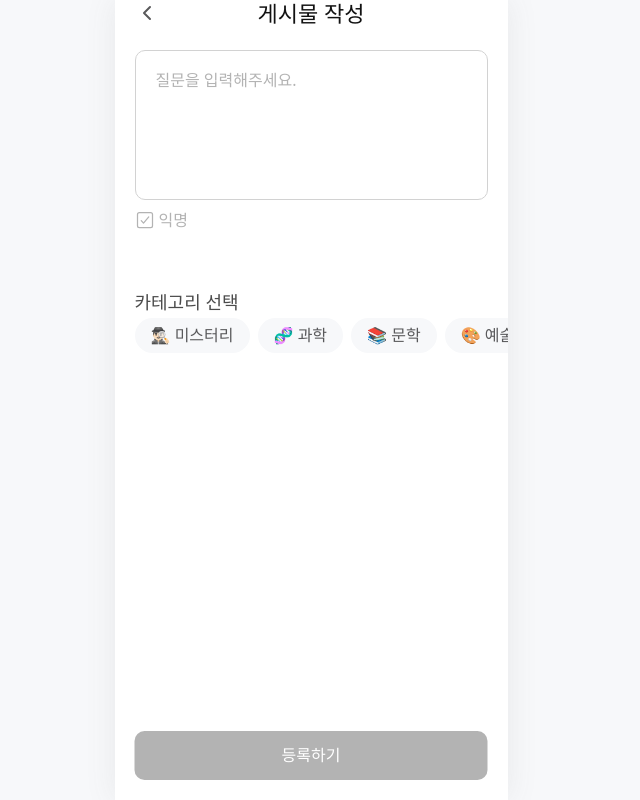
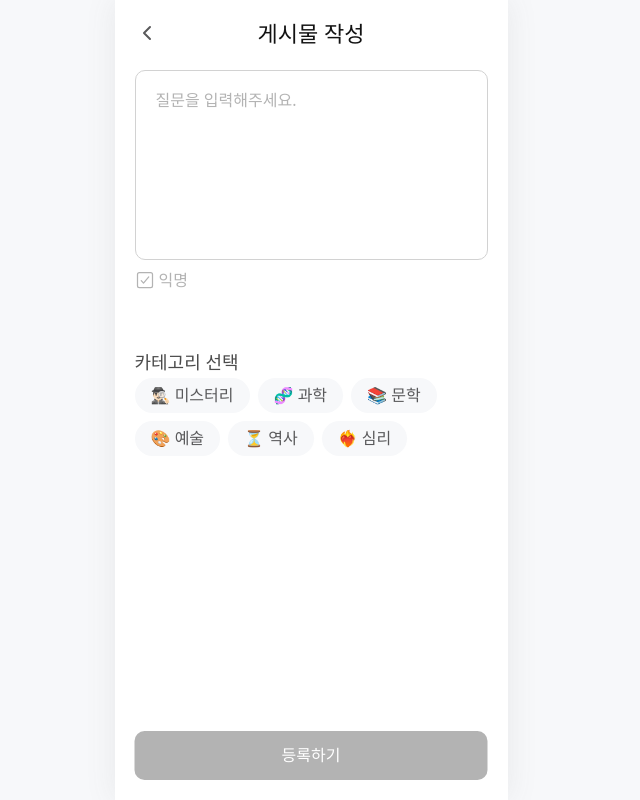
Before and after one commit to 5cool9/Quizley-FE, a React (Vite) app in the folder quizley/: page /community/create in a window 1280 px wide. Shown: the whole page, without its empty margins (329-969 px from the left). Built offline with nearby package versions, Linux system fonts and the light colour scheme; no server answers; a web font is replaced by a local one.

Commit message:
Fix: 커뮤니티 UI 수정

```diff
--- a/quizley/src/component/answerQInput.tsx
+++ b/quizley/src/component/answerQInput.tsx
@@ -23,7 +23,7 @@ export default function AnswerQInput({
         defaultValue={value === undefined ? defaultValue : undefined}
         onChange={(e) => onChange?.(e.target.value)}
         placeholder={placeholder}
-        className="h-[150px] w-full resize-none bg-transparent outline-none typ-b5 placeholder:text-neutral-400"
+        className="h-[150px] w-full resize-none bg-transparent outline-none typ-b5 text-neutral-900 placeholder:text-neutral-400"
       />
     </div>
   );
--- a/quizley/src/pages/community/createQPage.tsx
+++ b/quizley/src/pages/community/createQPage.tsx
@@ -63,7 +63,7 @@ useEffect(() => {
 
         // 질문 내용
         setContent(q.content);
-  const isAnon = q.nickname === "익명";
+        const isAnon = q.nickname === "익명";
         setAnonymous(isAnon);
 
         console.log("수정모드 - nickname:", q.nickname);
@@ -140,7 +140,7 @@ useEffect(() => {
 
  return (
     <div className="relative bg-elevated w-full max-w-[393px] mx-auto min-h-screen">
-      <div className="flex flex-col h-full overflow-y-scroll scrollbar-hide pb-[100px]">
+      <div className="flex flex-col h-full overflow-y-scroll scrollbar-hide pb-[100px] py-5">
 
         <Header
           title={isEdit ? "게시물 수정" : "게시물 작성"}
@@ -151,7 +151,7 @@ useEffect(() => {
         {/* 내용 입력 */}
         <div className="mt-6 px-5">
           <AnswerQInput
-            className="w-full h-[150px] mb-2"
+            className="w-full h-[190px] mb-2"
             placeholder="질문을 입력해주세요."
             value={content}
             onChange={(v) => setContent(v)}
@@ -177,6 +177,7 @@ useEffect(() => {
           <h2 className="typ-h5 mb-1">카테고리 선택</h2>
 
           <Category
+            className="flex-wrap max-h-[80px] w-full"
             activeId={selectedCategoryId ?? ""}
             onChange={(id) => {
               console.log("카테고리 변경:", id);
```
